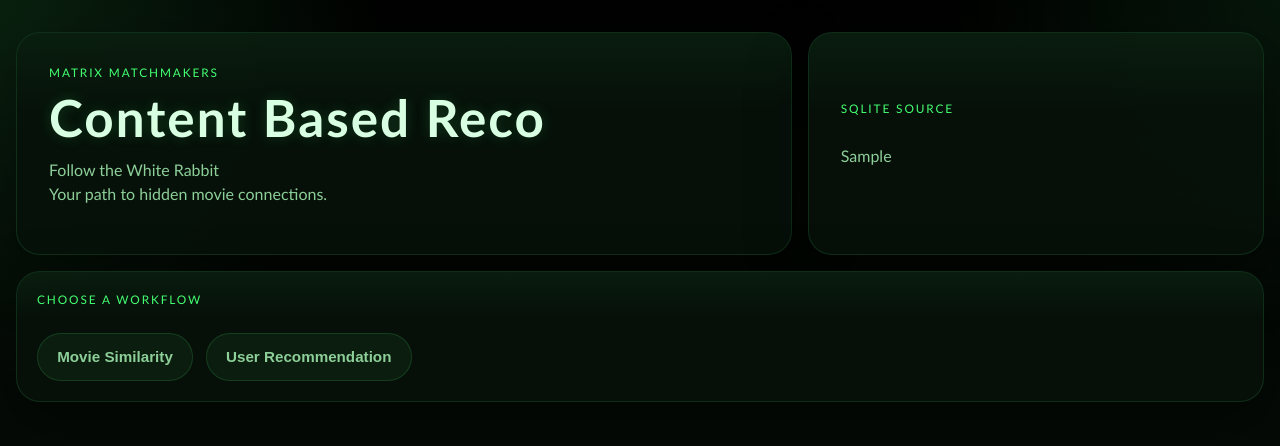
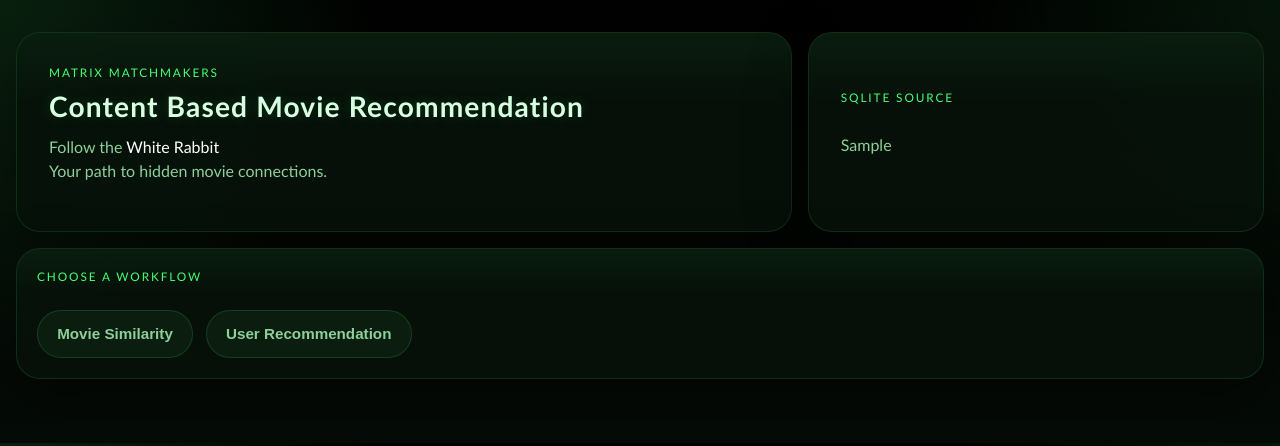
Before and after one commit to gowri-ds/MovieRecommendation, a Flask app: template templates/matrix_index.html in a window 1280 px wide. Shown: the top 446 px of the page. Run offline with Flask 3, Linux system fonts and the light colour scheme; the template is opened without the code that fills it: most values are stand-ins (such as "Sample title", 1, 10 or a date in 2020).

Commit message:
Clean up documentation and UI naming
Add a Python-focused gitignore, simplify the README, and document the current pipeline, UI entry points, naming conventions, tables, and evaluation summary more concisely.

Also capture the latest Matrix UI wording and heading refinements so the alternate interface stays aligned with the current project naming.

```diff
--- a/static/matrix_styles.css
+++ b/static/matrix_styles.css
@@ -89,10 +89,11 @@ h2 {
 }
 
 h1 {
-    font-size: clamp(1.9rem, 4vw, 3.4rem);
+    font-size: clamp(1.2rem, 2.2vw, 2rem);
     line-height: 1;
     letter-spacing: 0.04em;
     text-shadow: 0 0 14px rgba(69, 255, 114, 0.18);
+    white-space: nowrap;
 }
 
 h2 {
@@ -111,6 +112,10 @@ label span {
     margin-top: 0.9rem;
     max-width: 48ch;
     line-height: 1.5;
+}
+
+.white-rabbit {
+    color: #ffffff;
 }
 
 .hero-value {
--- a/templates/matrix_index.html
+++ b/templates/matrix_index.html
@@ -11,8 +11,8 @@
         <section class="hero">
             <div class="hero-copy">
                 <p class="matrix-kicker">Matrix Matchmakers</p>
-                <h1>Content Based Reco</h1>
-                <p class="hero-subtitle">Follow the White Rabbit<br>Your path to hidden movie connections.</p>
+                <h1>Content Based Movie Recommendation</h1>
+                <p class="hero-subtitle">Follow the <span class="white-rabbit">White Rabbit</span><br>Your path to hidden movie connections.</p>
             </div>
             <div class="hero-card">
                 <p class="hero-label">SQLite Source</p>
```
Also changed, not shown: README.md, 1 other file.
